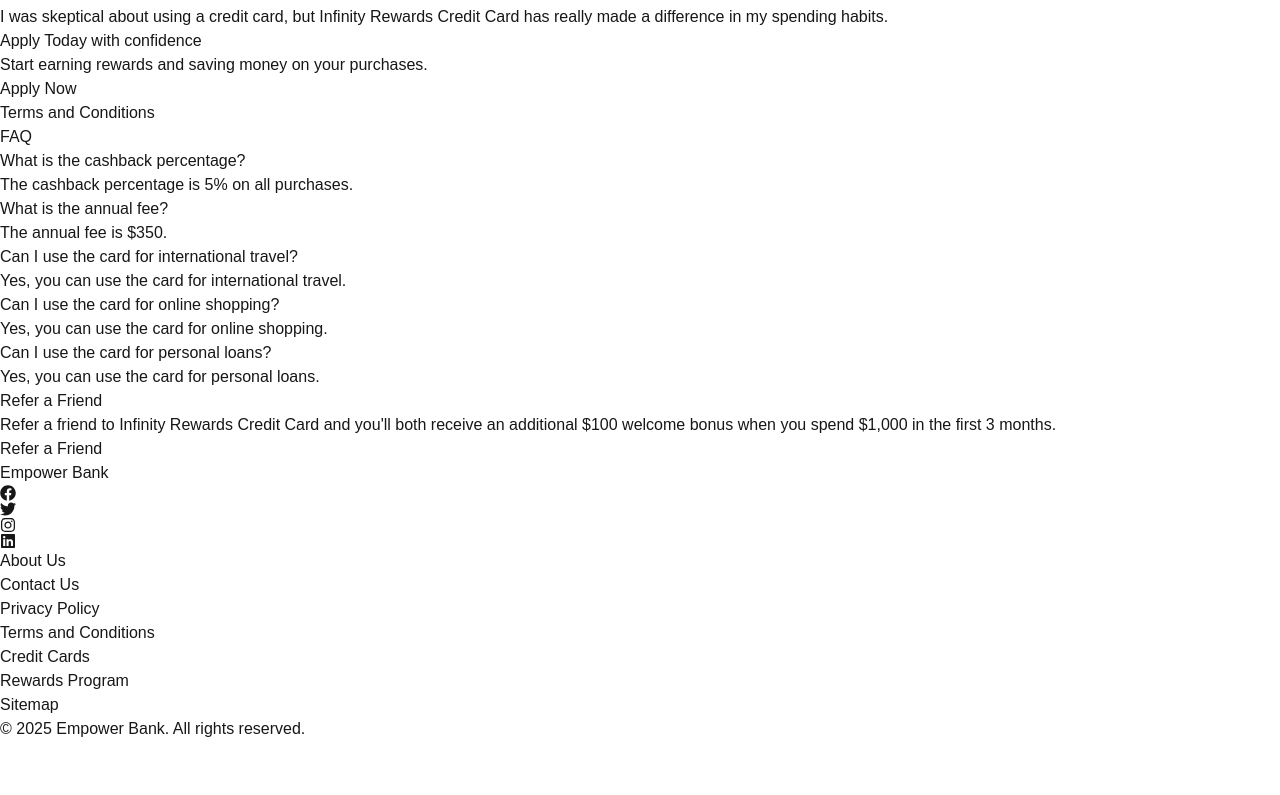
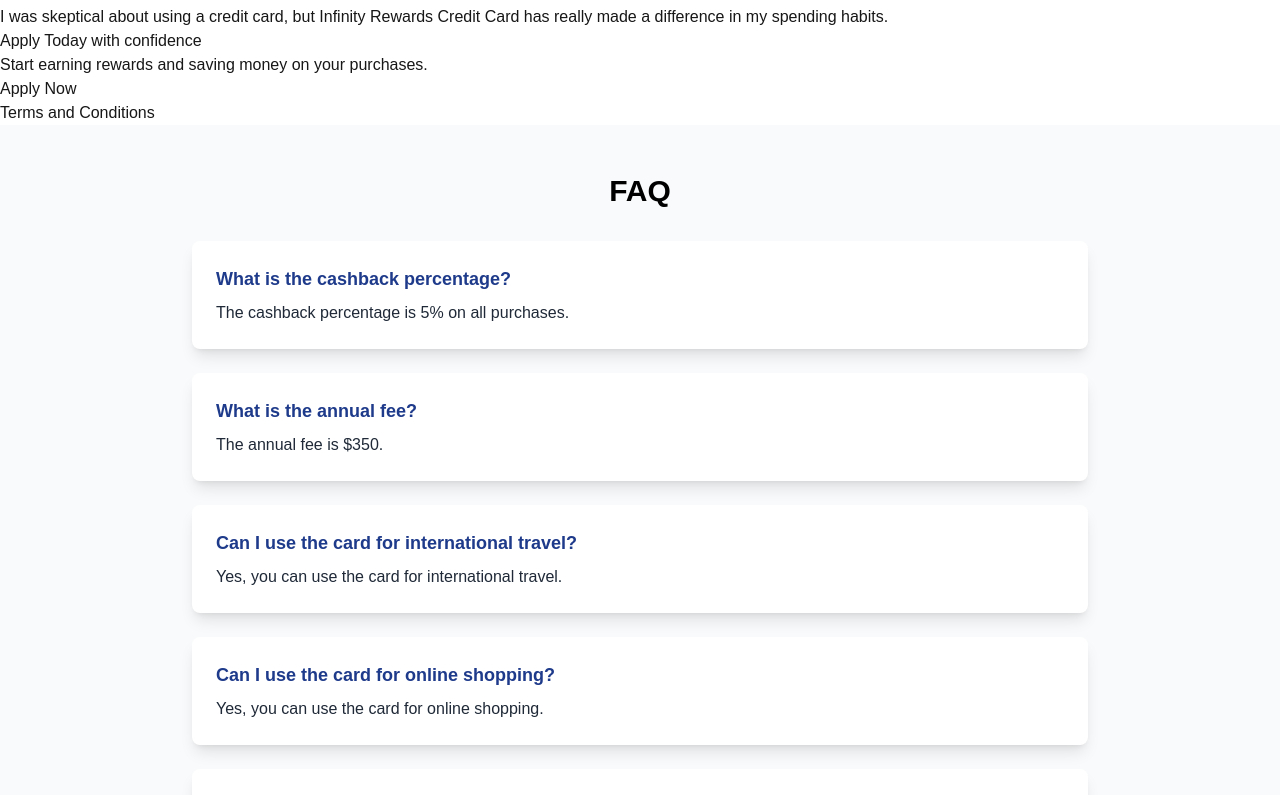
Before and after one commit to RoryDowse/financial-landing-page, a Next.js app: page / in a window 1280 px wide. Shown: the part 5365-6160 px from the top of the page. Before the commit the page ends 6106 px from the top, so only its background shows below. Built offline with nearby package versions, Linux system fonts and the light colour scheme.

Commit message:
update FAQ style

```diff
--- a/src/app/components/FAQ.tsx
+++ b/src/app/components/FAQ.tsx
@@ -2,15 +2,20 @@
 
 export default function FAQ() {
     return (
-        <section>
-            <h2>FAQ</h2>
+        <section className="py-12 px-6 bg-gray-50">
+            <h2 className="text-3xl font-bold text-center mb-8 text-black">FAQ</h2>
 
-            {InfinityRewardsCard.faq?.map((faq, index) => (
-                <div key={index}>
-                    <p>{faq.question}</p>
-                    <p>{faq.answer}</p>
-                </div>
-            ))}
+            <div className="max-w-4xl mx-auto space-y-6">
+                {InfinityRewardsCard.faq?.map((faq, index) => (
+                    <div
+                        key={index}
+                        className="p-6 bg-white rounded-lg shadow-lg hover:shadow-xl transition-shadow duration-300"
+                    >
+                        <p className="text-lg font-semibold text-blue-900">{faq.question}</p>
+                        <p className="mt-2 text-gray-800">{faq.answer}</p>
+                    </div>
+                ))}
+            </div>
         </section>
-    )
+    );
 }
```
